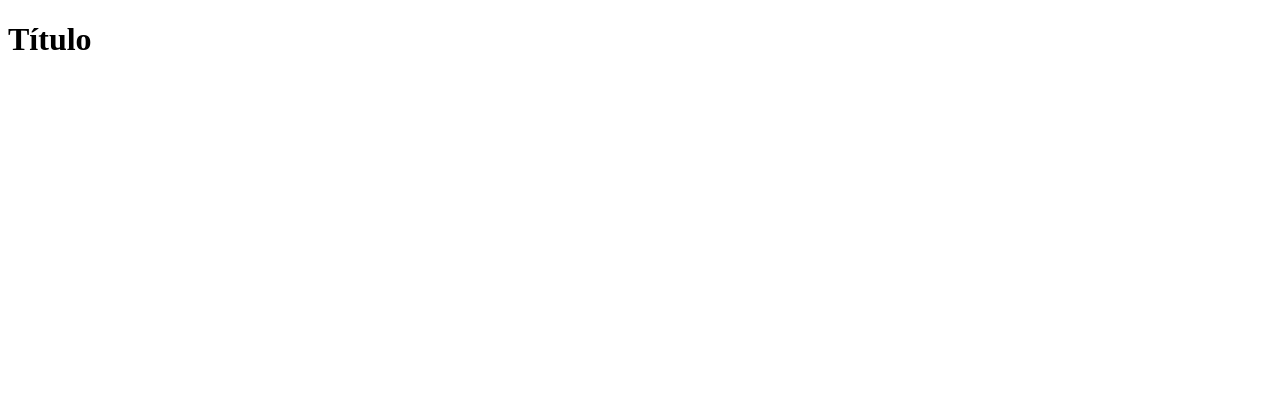
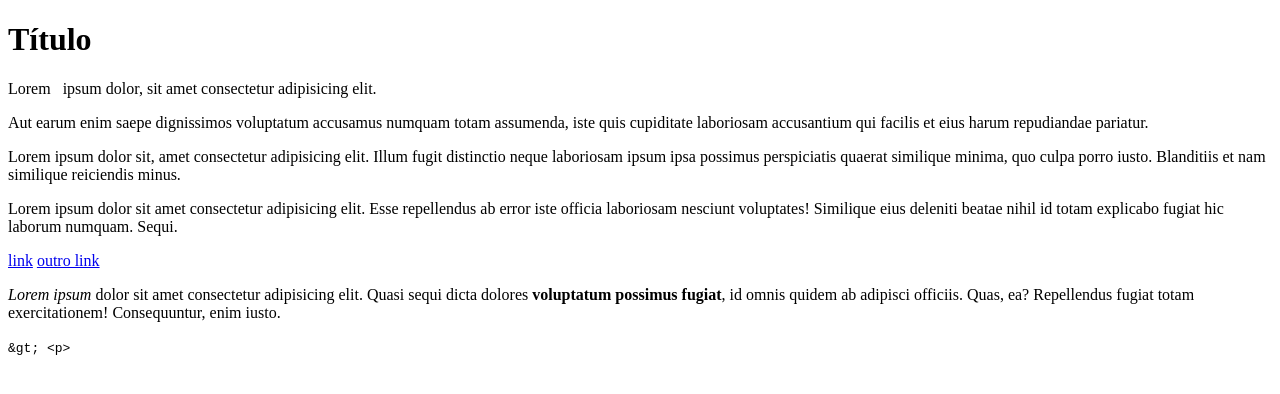
Before and after one commit to pericles-junior/html-aula, a plain HTML site: page index.html in a window 1280 px wide. Drawn offline with Linux system fonts and the light colour scheme.

Commit message:
primeiros passos html

```diff
--- a/index.html
+++ b/index.html
@@ -1,11 +1,58 @@
 <!DOCTYPE html>
 <html lang="en">
-<head>
-    <meta charset="UTF-8">
-    <meta name="viewport" content="width=device-width, initial-scale=1.0">
+  <head>
+    <meta charset="UTF-8" />
+    <meta
+      name="viewport"
+      content="width=device-width, initial-scale=1.0" />
     <title>Document</title>
-</head>
-<body>
-    <h1>Título</h1>
-</body>
+  </head>
+  <body>
+    <h1 id="title">Título</h1>
+    <p>
+      Lorem &nbsp; ipsum dolor, sit amet consectetur
+      adipisicing elit.
+    </p>
+    <p>
+      Aut earum enim saepe dignissimos voluptatum accusamus
+      numquam totam assumenda, iste quis cupiditate
+      laboriosam accusantium qui facilis et eius harum
+      repudiandae pariatur.
+    </p>
+
+    <!-- Fluxo HTML
+     - block
+     - inline
+      -->
+
+    <p>
+      Lorem ipsum dolor sit, amet consectetur adipisicing
+      elit. Illum fugit distinctio neque laboriosam ipsum
+      ipsa possimus perspiciatis quaerat similique minima,
+      quo culpa porro iusto. Blanditiis et nam similique
+      reiciendis minus.
+    </p>
+    <p>
+      Lorem ipsum dolor sit amet consectetur adipisicing
+      elit. Esse repellendus ab error iste officia
+      laboriosam nesciunt voluptates! Similique eius
+      deleniti beatae nihil id totam explicabo fugiat hic
+      laborum numquam. Sequi.
+    </p>
+
+    <a href="#">link</a>
+    <a href="#">outro link</a>
+
+    <!-- aninhamento de tags -->
+
+    <p><em>Lorem ipsum</em> dolor sit amet consectetur adipisicing elit. Quasi sequi dicta dolores <strong>voluptatum possimus fugiat</strong>, id omnis quidem ab adipisci officiis. Quas, ea? Repellendus fugiat totam exercitationem! Consequuntur, enim iusto.</p>
+
+    <!-- Caracteres reservados -->
+     <p>
+        <code>
+        &amp;gt;
+        &lt;p&gt;
+    </code>
+     </p>
+  </body>
 </html>
```
